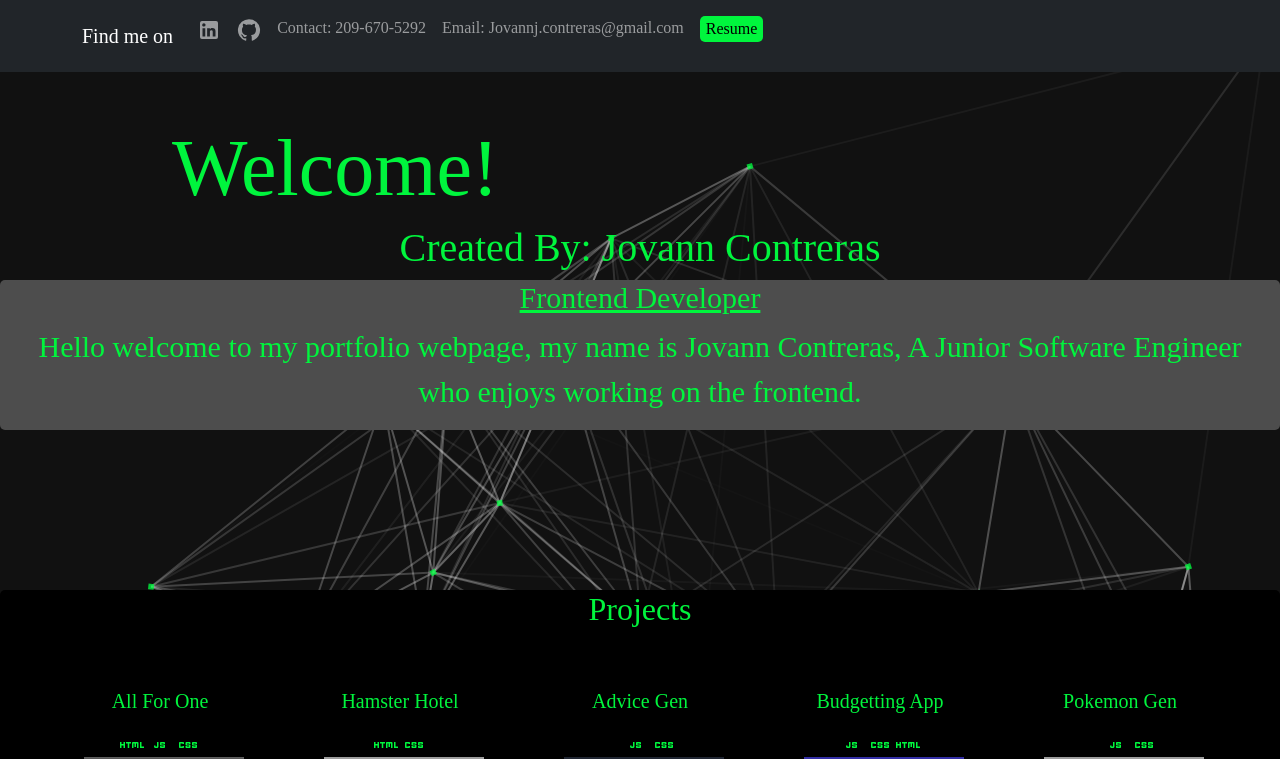
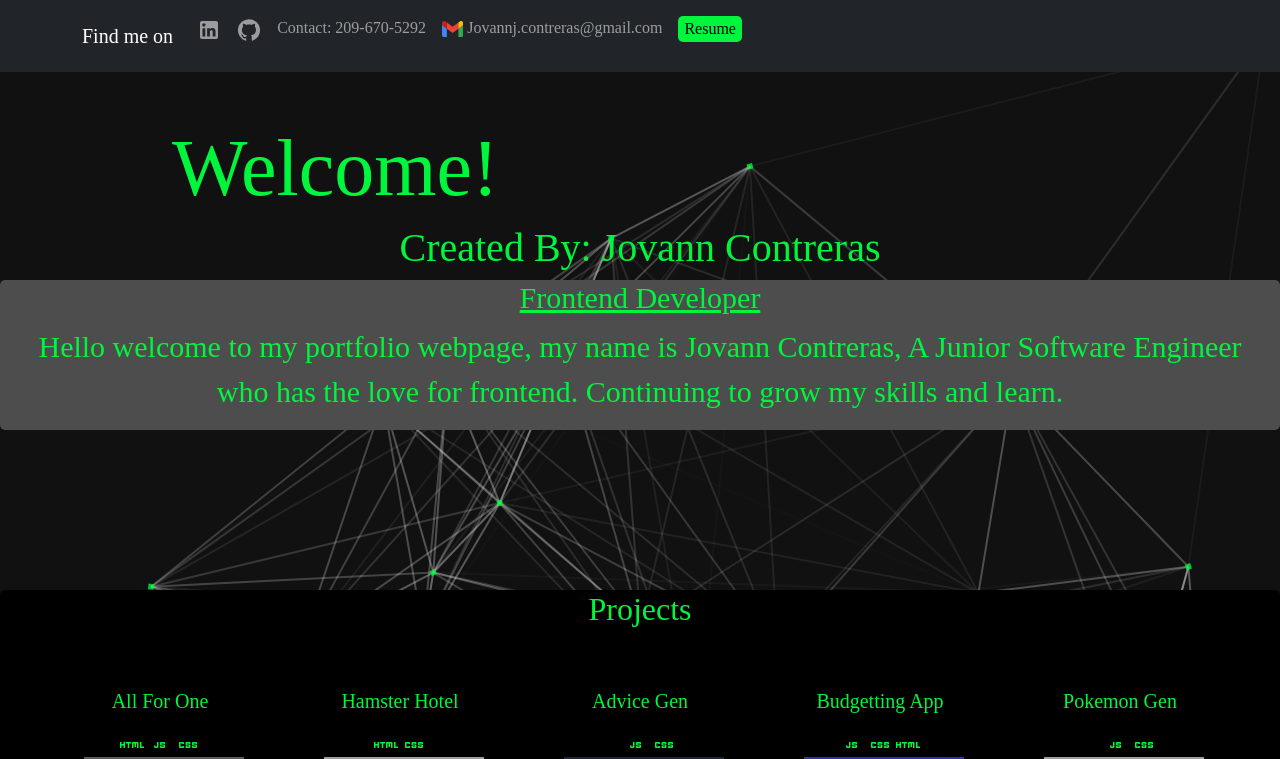
Before and after one commit to Jcontreras3/contrerasjreactportfolio, a React (Create React App) app: page / in a window 1280 px wide. Shown: the top 759 px of the page. Built offline with nearby package versions, Linux system fonts and the light colour scheme; grey boxes are pictures that could not be loaded; some icons are missing; a web font is replaced by a local one.

Commit message:
Fixed summary

```diff
--- a/src/Components/Portfoilio/PortfolioComponent.js
+++ b/src/Components/Portfoilio/PortfolioComponent.js
@@ -50,7 +50,7 @@ export default function PortfolioComponent() {
                 <p className="contactTxt">Contact: 209-670-5292</p>
               </Nav.Link>
               <Nav.Link>
-                <p className="contactTxt">Email: Jovannj.contreras@gmail.com</p>
+                <p className="contactTxt"><Icon icon="logos:google-gmail" /> Jovannj.contreras@gmail.com</p>
               </Nav.Link>
               <Nav.Link href={JovannResume} target="_blank">
                 <button className="resumeBtn">Resume</button>
@@ -71,8 +71,8 @@ export default function PortfolioComponent() {
             <h2 className="frontEndTxt">Frontend Developer</h2>
             <p className="introTxt">
               Hello welcome to my portfolio webpage, my name is Jovann
-              Contreras, A Junior Software Engineer who enjoys working on the
-              frontend.
+              Contreras, A Junior Software Engineer who has the love for
+              frontend. Continuing to grow my skills and learn.
             </p>
           </div>
         </Row>
```
